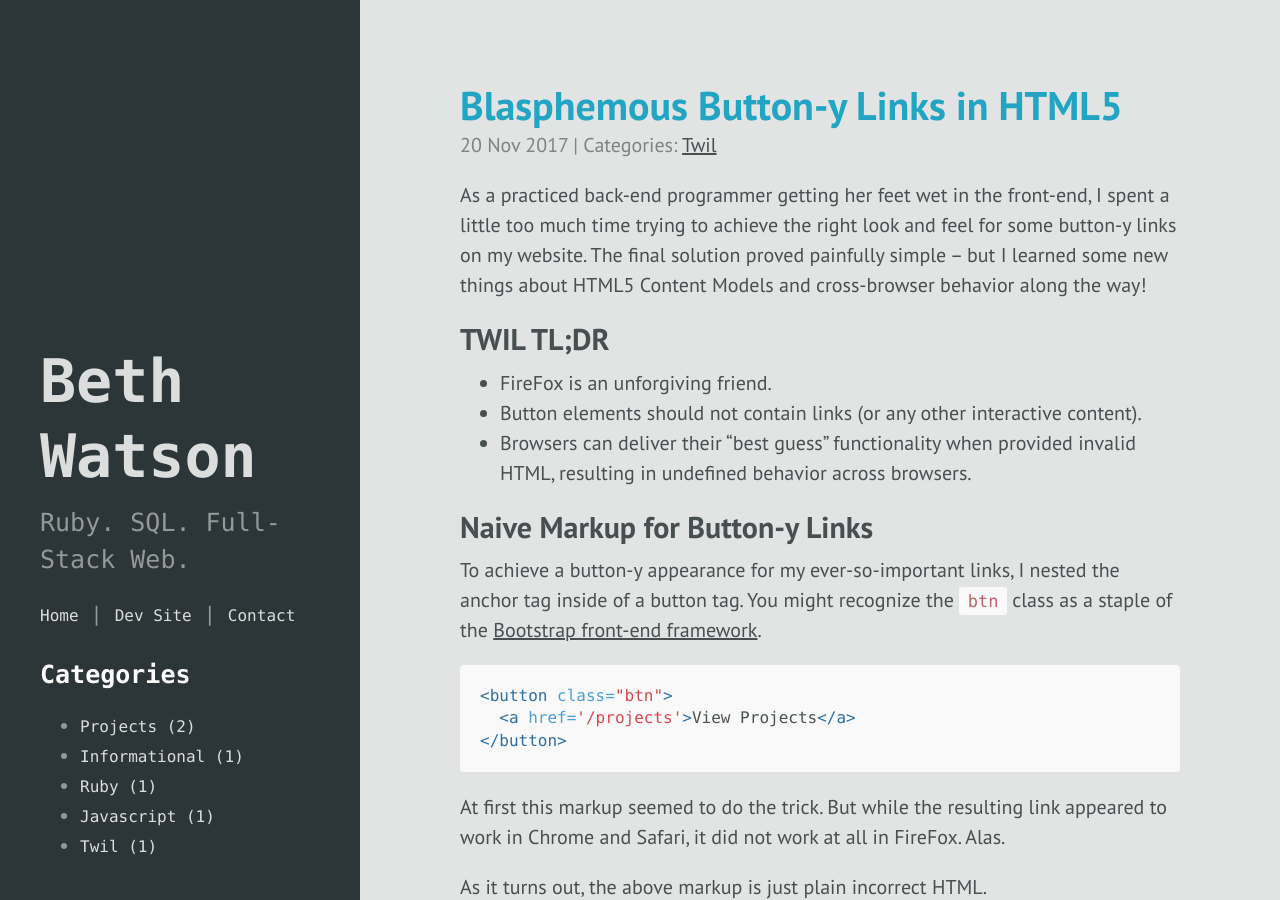
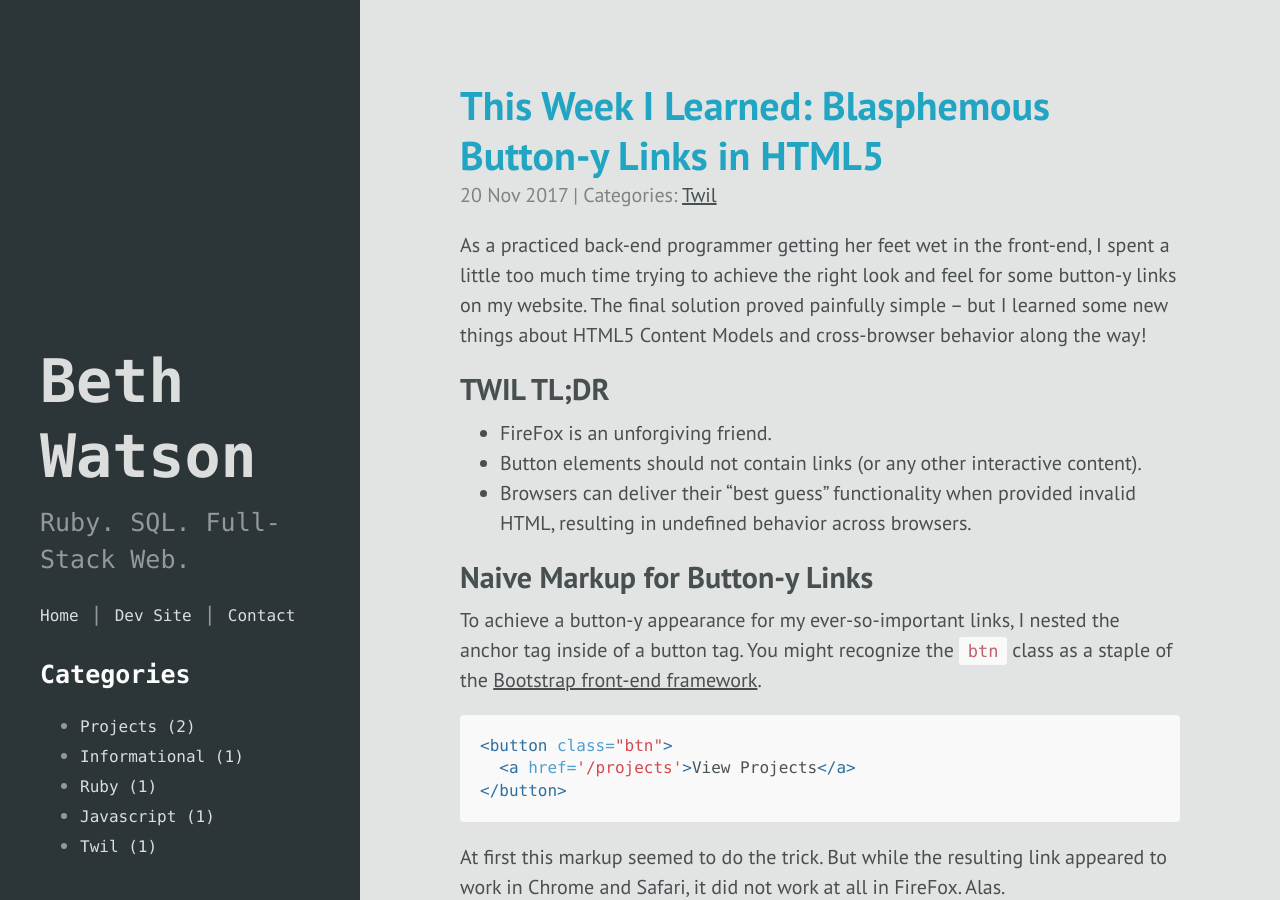
Before and after one commit to bethanyvwatson/bethanyvwatson.github.io, a Jekyll site: the page built from _posts/2017-11-20-linked-buttons-in-bootstrap.md, in a window 1280 px wide and 900 px high. Built offline with Jekyll 4.4.1, drawn with Linux system fonts in a browser that asks for light colours.

Commit message:
Retitle.

```diff
--- a/_posts/2017-11-20-linked-buttons-in-bootstrap.md
+++ b/_posts/2017-11-20-linked-buttons-in-bootstrap.md
@@ -1,6 +1,6 @@
 ---
 layout: post
-title: "Blasphemous Button-y Links in HTML5"
+title: "This Week I Learned: Blasphemous Button-y Links in HTML5"
 date: 2017-11-20
 categories:
   - twil
```
